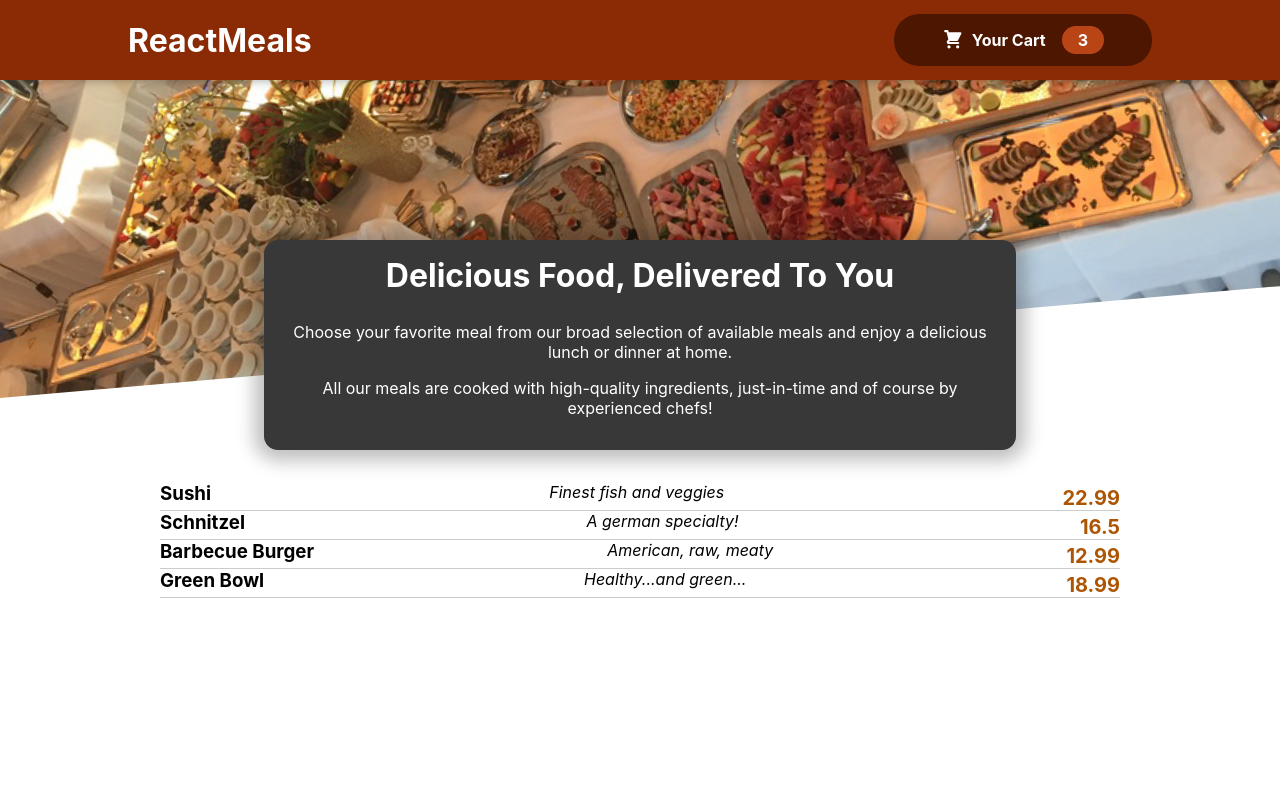
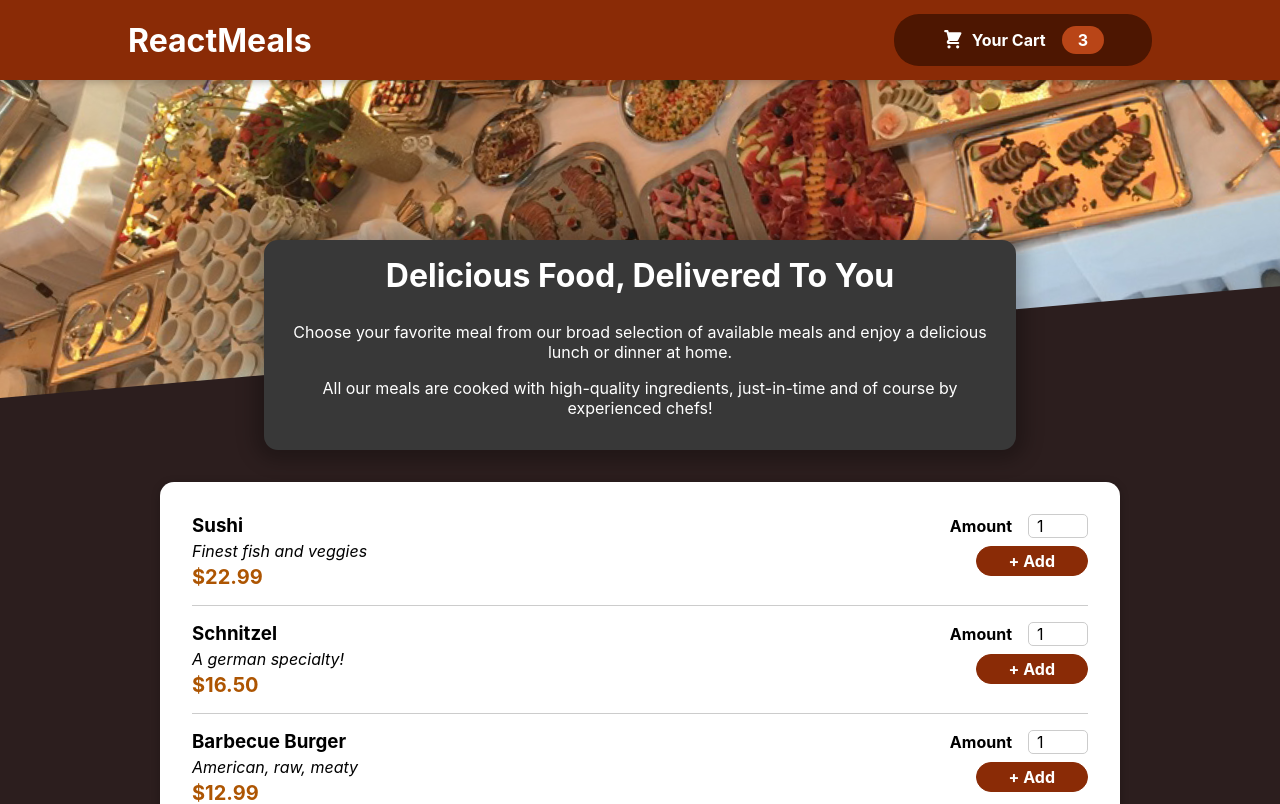
Before and after one commit to AbinMuds/Food-Order-React-App, a React (Create React App) app in the folder food-order/: page / in a window 1280 px wide. Shown: the top 804 px of the page. Built offline with nearby package versions, Linux system fonts and the light colour scheme.

Commit message:
adds mealItem components and some styling and adds a Input component in UI including some id changes to pass unique id for input

```diff
--- a/food-order/src/components/Meals/AvailableMeals.js
+++ b/food-order/src/components/Meals/AvailableMeals.js
@@ -1,5 +1,5 @@
 import classes from './AvailableMeals.module.css';
-import MealItem from './MealItem';
+import MealItem from './MealItem/MealItem';
 import Card from '../UI/Card';
 
 const DUMMY_MEALS = [
@@ -31,7 +31,8 @@
 
 const AvailableMeals = () => {
     const mealsList = DUMMY_MEALS.map(meal => <MealItem
-          id = {meal.id}
+          id={meal.id}
+          key = {meal.id}
           name = {meal.name}
           description = {meal.description}
           price = {meal.price}
--- a/food-order/src/components/Meals/MealItem.js
+++ /dev/null
@@ -1,14 +0,0 @@
-import React from "react";
-import classes from './MealItem.module.css';
-
-const MealItem = (props) => {
-    return (
-        <ul className={classes.meal}>
-            <h3>{props.name}</h3>
-            <li className={classes.description}>{props.description}</li>
-            <li className={classes.price}>{props.price}</li>
-        </ul>
-    )
-}
-
-export default MealItem;
--- /dev/null
+++ b/food-order/src/components/Meals/MealItem/MealItem.js
@@ -0,0 +1,21 @@
+import React from "react";
+import classes from './MealItem.module.css';
+import MealItemForm from './MealItemForm';
+
+const MealItem = (props) => {
+    const price = `$${props.price.toFixed(2)}`;
+    return (
+        <li className={classes.meal}>
+            <div>
+                <h3>{props.name}</h3>
+                <div className={classes.description}>{props.description}</div>
+                <div className={classes.price}>{price}</div>
+            </div>
+            <div>
+                <MealItemForm id={props.id} />
+            </div>
+        </li>
+    )
+}
+
+export default MealItem;
--- /dev/null
+++ b/food-order/src/components/Meals/MealItem/MealItemForm.js
@@ -0,0 +1,24 @@
+import React from 'react';
+import classes from './MealItemForm.module.css';
+import Input from '../../UI/Input';
+
+function MealItemForm(props) {
+  return (
+    <form className={classes.form}>
+        <Input
+          label='Amount'
+          input={{
+              id: 'amount_' + props.id,
+              type: 'number',
+              min: '1',
+              max: '5',
+              step: '1',
+              defaultValue: '1',
+          }}
+        />
+        <button>+ Add</button>
+    </form>
+  )
+}
+
+export default MealItemForm;
--- /dev/null
+++ b/food-order/src/components/Meals/MealItem/MealItemForm.module.css
@@ -0,0 +1,20 @@
+.form {
+    text-align: right;
+  }
+
+  .form button {
+    font: inherit;
+    cursor: pointer;
+    background-color: #8a2b06;
+    border: 1px solid #8a2b06;
+    color: white;
+    padding: 0.25rem 2rem;
+    border-radius: 20px;
+    font-weight: bold;
+  }
+
+  .form button:hover,
+  .form button:active {
+    background-color: #641e03;
+    border-color: #641e03;
+  }
--- a/food-order/src/components/UI/Card.js
+++ b/food-order/src/components/UI/Card.js
@@ -1,12 +1,12 @@
-import React, {Fragment} from 'react';
+import React from 'react';
 import classes from './Card.module.css';
 
 function Card(props) {
   return (
-    <Fragment className={classes.Card}>
+    <div className={classes.card}>
         {props.children}
-    </Fragment>
+    </div>
   )
 }
 
-export default Card
+export default Card;
--- /dev/null
+++ b/food-order/src/components/UI/Input.js
@@ -0,0 +1,10 @@
+import classes from './Input.module.css';
+
+const Input = props => {
+    return <div className={classes.input}>
+        <label htmlFor={props.input.id}>{props.label}</label>
+        <input { ...props.input }/>
+    </div>
+}
+
+export default Input;
--- /dev/null
+++ b/food-order/src/components/UI/Input.module.css
@@ -0,0 +1,18 @@
+.input {
+    display: flex;
+    align-items: center;
+    margin-bottom: 0.5rem;
+  }
+
+  .input label {
+    font-weight: bold;
+    margin-right: 1rem;
+  }
+
+  .input input {
+    width: 3rem;
+    border-radius: 5px;
+    border: 1px solid #ccc;
+    font: inherit;
+    padding-left: 0.5rem;
+  }
--- a/food-order/src/index.css
+++ b/food-order/src/index.css
@@ -1,5 +1,6 @@
 body {
   margin: 0;
+  background-color: rgb(44, 30, 30);
   font-family: -apple-system, BlinkMacSystemFont, 'Segoe UI', 'Roboto', 'Oxygen',
     'Ubuntu', 'Cantarell', 'Fira Sans', 'Droid Sans', 'Helvetica Neue',
     sans-serif;
```
Also changed, not shown: food-order/src/components/Meals/MealItem/MealItem.module.css (renamed from food-order/src/components/Meals/MealItem.module.css).
